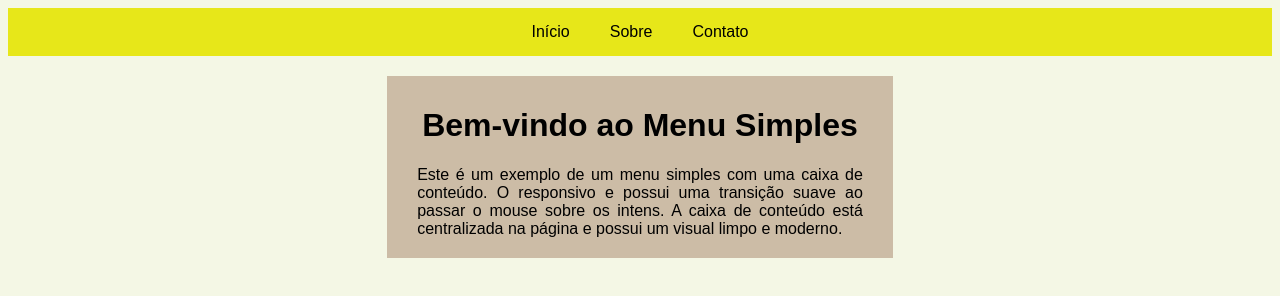
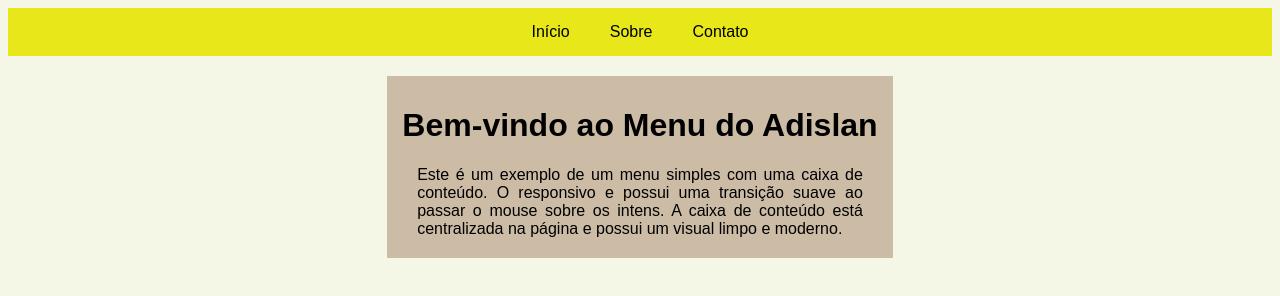
Before and after one commit to Ronaldyof/meu-site-v0, a plain HTML site: page index.html in a window 1280 px wide. Drawn offline with Linux system fonts and the light colour scheme.

Commit message:
alteração no menu
alteração no index.html texto

```diff
--- a/index.html
+++ b/index.html
@@ -23,7 +23,7 @@
     <!-- aqui é o conteudo, apartir do " bem"-->
     <div class="conteudo">
 
-        <h1> Bem-vindo ao Menu Simples </h1>
+        <h1> Bem-vindo ao Menu do Adislan </h1>
         <p> Este é um exemplo de um menu simples com uma caixa de conteúdo. O responsivo e possui uma transição suave ao passar o mouse sobre os intens. A caixa de conteúdo está centralizada na página e possui um visual limpo e moderno.</p>
 
     </div>
```
